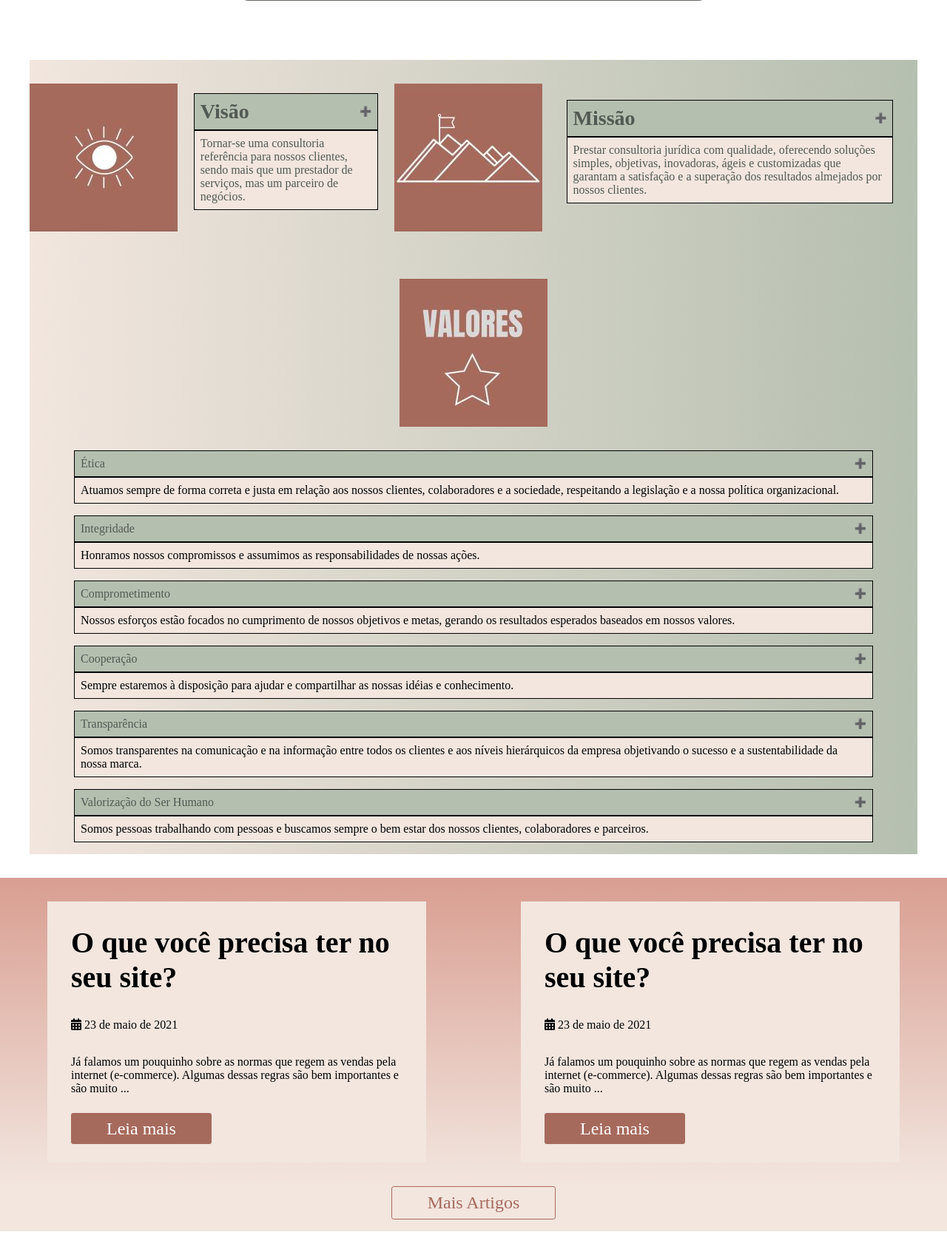
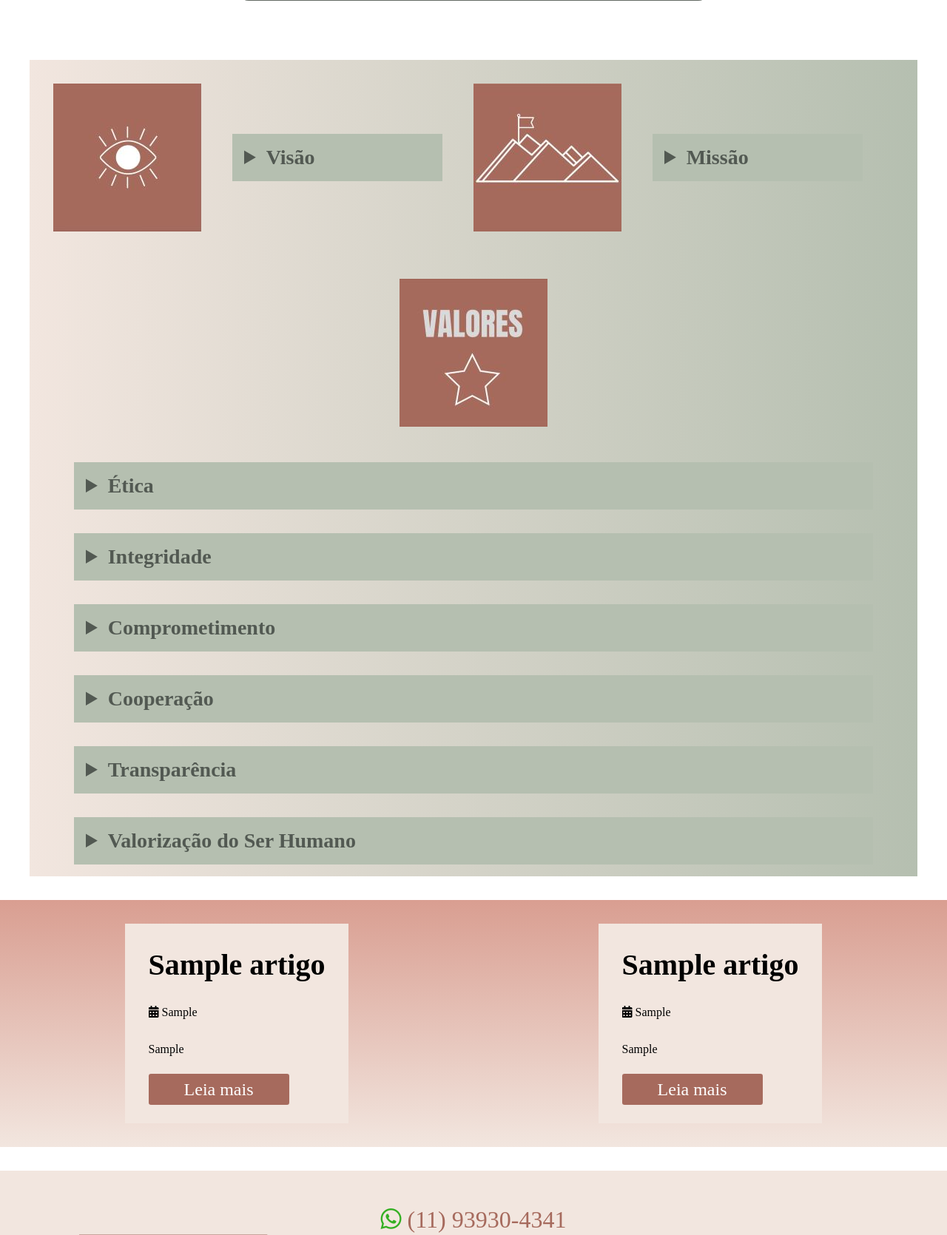
Before and after one commit to rscimc/carol, a PHP site: page / in a window 1280 px wide. Shown: the part 1954-3624 px from the top of the page at 74% size. Run offline with PHP 8.4, Linux system fonts and the light colour scheme; tables that the repository leaves empty or names only in its code hold one stand-in row (values such as "Sample post"); a stand-in replaces the project's code that opens the database connection; some libraries are stand-ins or nearby versions.

Commit message:
feat: accordion

```diff
--- /dev/null
+++ b/accordion.php
@@ -0,0 +1,94 @@
+<section id="who" class="inc container">
+  <div class="inc-item">
+    <img src="./assets/images/olho200x200.jpeg" />
+
+    <details>
+        <summary>Visão </summary>
+        <ul>
+            <li>
+                Tornar-se uma consultoria referência para nossos clientes, sendo mais
+                que um prestador de serviços, mas um parceiro de negócios.
+            </li>
+        </ul>
+    </details>
+
+    <img src="./assets/images/montanha200x200.jpeg" />
+
+    <details>
+        <summary>Missão</summary>
+        <ul>
+            <li>
+                Prestar consultoria jurídica com qualidade, oferecendo soluções
+                simples, objetivas, inovadoras, ágeis e customizadas que garantam a
+                satisfação e a superação dos resultados almejados por nossos clientes.
+            </li>
+        </ul>
+    </details>
+
+</section>
+
+<section class="inc-botton container">
+  <img src="./assets/images/valores-estrela200x200.jpeg" />
+  <details>
+    <summary>Ética</summary>
+    <ul>
+        <li>
+            Atuamos sempre de forma correta e justa em relação aos nossos
+            clientes, colaboradores e a sociedade, respeitando a legislação e a
+            nossa política organizacional.
+        </li>
+    </ul>
+  </details>
+
+
+  <details>
+    <summary>Integridade</summary>
+    <ul>
+        <li>
+        Honramos nossos compromissos e assumimos as responsabilidades de
+        nossas ações.
+        </li>
+    </ul>
+  </details>
+
+  <details>
+    <summary>Comprometimento</summary>
+    <ul>
+        <li>
+          Nossos esforços estão focados no cumprimento de nossos objetivos e
+          metas, gerando os resultados esperados baseados em nossos valores.
+        </li>
+    </ul>
+  </details>
+
+  <details>
+    <summary>Cooperação</summary>
+    <ul>
+      <li>
+        Sempre estaremos à disposição para ajudar e compartilhar as nossas
+        idéias e conhecimento.
+      </li>
+    </ul>
+  </details>
+
+  <details>
+    <summary>Transparência</summary>
+    <ul>
+      <li>
+      Somos transparentes na comunicação e na informação entre todos os
+      clientes e aos níveis hierárquicos da empresa objetivando o sucesso
+      e a sustentabilidade da nossa marca.
+      </li>
+    </ul>
+  </details>
+
+  <details>
+    <summary>Valorização do Ser Humano</summary>
+    <ul>
+      <li>
+          Somos pessoas trabalhando com pessoas e buscamos sempre o bem estar
+          dos nossos clientes, colaboradores e parceiros.
+      </li>
+    </ul>
+  </details>
+</section>
--- a/admin/admin_consulta_page.php
+++ b/admin/admin_consulta_page.php
@@ -14,6 +14,7 @@ if($id) {
     }
 }
 
+
 ?>
 
 <div class="container" style="display:flex;flex-direction:column;margin:auto;text-align:center;">
--- a/articles.php
+++ b/articles.php
@@ -1,25 +1,35 @@
+<?php
+require('./admin/config.php');
+
+$sql = $pdo->query('SELECT * FROM artigos');
+$artigos = [];
+
+if ($sql->rowCount() > 0) {
+    $artigos = $sql->fetchAll(PDO::FETCH_ASSOC);
+}
+
+$random = rand(0, $sql->rowCount()-1);
+$random2 = rand(0, $sql->rowCount()-1);
+
+?>
+
 <section id="articles" class="mini-articles">
     <div class="articles">
-        <h2>O que você precisa ter no seu site?</h2>
-        <p><i class="fas fa-calendar-alt"></i> 23 de maio de 2021</p>
-        <p>
-            Já falamos um pouquinho sobre as normas que regem as vendas pela
-            internet (e-commerce). Algumas dessas regras são bem importantes e são
-            muito ...
-        </p>
-        <a href="" class="read">Leia mais</a>
+        <div>
+            <h2><?php echo $artigos[$random]['titulo'];?></h2>
+            <p><i class="fas fa-calendar-alt"></i> <?php echo $artigos[$random]['data'];?></p>
+            <p> <?php echo $artigos[$random]['artigo'];?></p>
+        </div>
+        <div>
+            <a href="./article_single.php?id=<?php echo $artigos[$random]['id'];?>" class="read" target="_blank">Leia mais</a>
+        </div>
     </div>
     <div class="articles">
-        <h2>O que você precisa ter no seu site?</h2>
-        <p><i class="fas fa-calendar-alt"></i> 23 de maio de 2021</p>
-        <p>
-            Já falamos um pouquinho sobre as normas que regem as vendas pela
-            internet (e-commerce). Algumas dessas regras são bem importantes e são
-            muito ...
-        </p>
-        <a href="./article_unique.php" class="read">Leia mais</a>
+        <h2><?php echo $artigos[$random2]['titulo'];?></h2>
+        <p><i class="fas fa-calendar-alt"></i> <?php echo $artigos[$random2]['data'];?></p>
+        <p><?php echo $artigos[$random2]['artigo'];?></p>
+        <div>
+            <a href="./article_single.php?id=<?php echo $artigos[$random2]['id'];?>" class="read" target="_blank">Leia mais</a>
+        </div>
     </div>
 </section>
-<div class="more">
-    <a href="" >Mais Artigos</a>
-</div>
--- a/assets/css/styles.css
+++ b/assets/css/styles.css
@@ -212,25 +212,24 @@ header {
 }
 
 .inc-item {
-  margin: 2rem auto;
-  min-width: 40%;
   display: flex;
+  justify-content: space-between;
+  align-items: center;
+  width: 100%;
+  margin: 2rem;
 }
 
-.accordion-row {
-  color: var(--dark);
-  cursor: pointer;
-  margin: auto;
-  display: flex;
-  flex-direction: column;
-  justify-content: space-between;
-  align-items: center;
-  padding: 0.5rem;
+.inc-item details {
+  width: 25%;
+  margin: 1rem auto;
+  background-color: var(--mid);
+  padding: 1rem;
 }
 
-.inc-item div a {
+summary {
   font-size: 1.75rem;
   font-weight: bold;
+  color: var(--dark);
 }
 
 .inc-botton {
@@ -244,86 +243,33 @@ header {
   margin: 2rem auto;
 }
 
-.accordion {
-  color: var(--dark);
+.inc-botton details {
+  width: 90%;
+  margin: 1rem auto;
   background-color: var(--mid);
-  cursor: pointer;
-  margin: 0rem auto 1rem;
-  border: solid 1px var(--black);
-  display: flex;
-  justify-content: space-between;
-  align-items: center;
-  min-width: 90%;
-  padding: 0.5rem;
+  padding: 1rem;
 }
 
-.accordion-info {
-  width: 90%;
-  margin: -1rem auto 1rem auto;
-  padding: 0.5rem;
+details ul {
   background-color: var(--light);
-  border: solid 1px var(--black);
-  /*display: none;
-  overflow: hidden;
-  transition: max-height 0.2s ease-out;
-  max-height: 0;*/
+  padding: 1rem;
 }
-
-.accordion:after {
-  content: "\02795"; /* Unicode character for "plus" sign (+) */
-  font-size: 13px;
-  color: var(--dark);
-  float: right;
-  margin-left: 5px;
-}
-/*
-.active:after {
-  content: "\2796";  Unicode character for "minus" sign (-)
-}
-/* Style the buttons that are used to open and close the accordion panel
-.accordion2 {
-  margin: auto;
-  background-color: #eee;
-  color: #444;
-  cursor: pointer;
-  padding: 18px;
-  width: 90%;
-  text-align: left;
-  border: none;
-  outline: none;
-  transition: 0.4s;
-}
-*/
-
-/* Add a background color to the button if it is clicked on (add the .active class with JS), and when you move the mouse over it (hover)
-.active,
-.accordion2:hover {
-  background-color: #ccc;
-}
-*/
-
-/* Style the accordion panel. Note: hidden by default
-.panel {
-  padding: 0 18px;
-  background-color: white;
-  max-height: 0;
-  overflow: hidden;
-  transition: max-height 0.2s ease-out;
-}
-*/
 
 /* Articles */
 .mini-articles {
   background-image: linear-gradient(180deg, var(--mid2), var(--light));
   display: flex;
   margin-top: 2rem;
+  margin-bottom: 2rem;
 }
 
 .articles {
   background-color: var(--light);
-  max-width: 40%;
+  max-width: 40vw;
   margin: 2rem auto;
   padding: 2rem;
+  max-height: 70vh;
+  overflow: hidden;
 }
 
 .articles h2 {
@@ -332,6 +278,9 @@ header {
 
 .articles p {
   margin: 2rem 0rem;
+  overflow: hidden;
+  white-space: nowrap;
+  text-overflow: ellipsis;
 }
 
 .articles a {
@@ -340,23 +289,6 @@ header {
   font-size: 1.5rem;
   padding: 0.5rem 3rem;
   border-radius: 0.2rem;
-}
-
-.more {
-  background-color: var(--light);
-  display: flex;
-  justify-content: center;
-  margin-bottom: 2rem;
-}
-
-.more a {
-  color: var(--dark2);
-  background-color: var(--light);
-  font-size: 1.5rem;
-  padding: 0.5rem 3rem;
-  border-radius: 0.2rem;
-  border: solid 1px var(--dark2);
-  margin-bottom: 1rem;
 }
 
 /*Footer*/
--- a/assets/js/scripts.js
+++ b/assets/js/scripts.js
@@ -0,0 +1,20 @@
+//Scroll
+const scroll = document.querySelector("#top");
+
+function up() {
+  window.scrollTo({
+    top: 0,
+    behavior: "smooth",
+  });
+}
+
+function show() {
+  if (window.scrollY <= 100) {
+    scroll.style.display = "none";
+  } else {
+    scroll.style.display = "block";
+  }
+}
+
+scroll.addEventListener("click", up);
+window.addEventListener("scroll", show);
--- a/footer.php
+++ b/footer.php
@@ -1,11 +1,11 @@
-    <div id="top"><i class="fas fa-angle-double-up fa-2x"></i></div>
-    <div id="whatsappFixed"><i class="fab fa-whatsapp fa-3x"></i></div>
+    <a id="top" onclick=toTop()><i class="fas fa-angle-double-up fa-2x"></i></a>
+    <a href="https://wa.me/5511939304341?text=Olá!%20Como%20podemos%20te%20ajudar?" id="whatsappFixed" target="_blank"><i class="fab fa-whatsapp fa-3x"></i></a>
     <footer>
       <div class="footer-item">
         <img src="./assets/images/Logotipo Carol.png" />
       </div>
       <div class="footer-item">
-        <a class="whats" href=""><i class="fab fa-whatsapp zap"></i> (11) 93930-4341</a>
+        <a href="https://wa.me/5511939304341?text=Olá!%20Como%20podemos%20te%20ajudar?" class="whats" target="_blank"><i class="fab fa-whatsapp zap"></i> (11) 93930-4341</a>
         <h2>2021 Consultoria Jurídica</h2>
         <h3>Caroline Gonçalves</h3>
         <p>Produzido por <a class="dev" href="">Ricardo Campos</a></p>
@@ -15,6 +15,5 @@
         <a href="https://www.instagram.com/carolcpgoncalves/"><i class="fab fa-instagram-square fa-2x color"></i></a>
       </div>
     </footer>
-    <script src="./assets/js/scripts.js"></script>
   </body>
 </html>
--- a/header.php
+++ b/header.php
@@ -12,6 +12,7 @@
       src="https://kit.fontawesome.com/977a9179f9.js"
       crossorigin="anonymous"
     ></script>
+    <script src="./assets/js/scripts.js" defer></script>
   </head>
   <body>
     <header>
@@ -21,12 +22,12 @@
             ><img src="./assets/images/Logotipo Carol 172x100.png"
           /></a>
         </div>
-        <div class="header-right">
+        <div id="navBar" class="header-right">
           <ul>
             <li><a href="./index.php#about">Sobre mim</a></li>
             <li><a href="index.php#services">Serviços</a></li>
             <li><a href="./index.php#who">Quem Somos</a></li>
-            <li><a href="./articles_page.php">Artigos</a></li>
+            <li><a href="./index.php#articles">Artigos</a></li>
             <li><a href="./contato.php">Contato</a></li>
           </ul>
         </div>
--- a/index.php
+++ b/index.php
@@ -3,7 +3,7 @@
   require('./banner.php');
   require('./services.php');
   require('./about.php');
-  require('./who.php');
+  require('./accordion.php');
   require('./articles.php');
   require('./footer.php');
 ?>
--- a/who.php
+++ /dev/null
@@ -1,98 +0,0 @@
-<section id="who" class="inc container">
-  <div class="inc-item">
-    <img src="./assets/images/olho200x200.jpeg" />
-    <div class="accordion-row">
-        <div class="accordion">
-            <a class="accordion-short">Visão </a>
-        </div>
-        <div class="accordion-info">
-            <p>
-            Tornar-se uma consultoria referência para nossos clientes, sendo mais
-            que um prestador de serviços, mas um parceiro de negócios.
-            </p>
-        </div>
-    </div>
-  </div>
-
-  <div class="inc-item">
-    <img src="./assets/images/montanha200x200.jpeg" />
-    <div class="accordion-row">
-        <div class="accordion">
-            <a class="accordion-short">Missão</a>
-        </div>
-        <div class="accordion-info">
-            <p>
-                Prestar consultoria jurídica com qualidade, oferecendo soluções
-                simples, objetivas, inovadoras, ágeis e customizadas que garantam a
-                satisfação e a superação dos resultados almejados por nossos clientes.
-            </p>
-        </div>
-    </div>
-
-</section>
-
-<section class="inc-botton container">
-  <img src="./assets/images/valores-estrela200x200.jpeg" />
-  <div class="accordion">
-    <a class="accordion-long">Ética</a>
-  </div>
-  <div class="accordion-info">
-    <p>
-      Atuamos sempre de forma correta e justa em relação aos nossos
-      clientes, colaboradores e a sociedade, respeitando a legislação e a
-      nossa política organizacional.
-    </p>
-  </div>
-
-
-  <div class="accordion">
-    <a class="accordion-long">Integridade</a>
-  </div>
-  <div class="accordion-info">
-    <p>
-      Honramos nossos compromissos e assumimos as responsabilidades de
-      nossas ações.
-    </p>
-  </div>
-
-  <div class="accordion">
-      <a class="accordion-long">Comprometimento</a>
-  </div>
-  <div class="accordion-info">
-    <p>
-      Nossos esforços estão focados no cumprimento de nossos objetivos e
-      metas, gerando os resultados esperados baseados em nossos valores.
-    </p>
-  </div>
-
-  <div class="accordion">
-    <a class="accordion-long">Cooperação</a>
-  </div>
-  <div class="accordion-info">
-    <p>
-      Sempre estaremos à disposição para ajudar e compartilhar as nossas
-      idéias e conhecimento.
-    </p>
-  </div>
-
-  <div class="accordion">
-    <a class="accordion-long">Transparência</a>
-  </div>
-  <div class="accordion-info">
-    <p>
-      Somos transparentes na comunicação e na informação entre todos os
-      clientes e aos níveis hierárquicos da empresa objetivando o sucesso
-      e a sustentabilidade da nossa marca.
-    </p>
-  </div>
-
-  <div class="accordion">
-    <a class="accordion-long">Valorização do Ser Humano</a>
-  </div>
-  <div class="accordion-info">
-    <p>
-      Somos pessoas trabalhando com pessoas e buscamos sempre o bem estar
-      dos nossos clientes, colaboradores e parceiros.
-    </p>
-  </div>
-</section>
```
Also changed, not shown: other parts of assets/css/styles.css (+35 -1 lines), admin/admin_header.php (+11 -1 lines), admin/admin_sair.php (added, +8 -0 lines), admin/index.php (+7 -1 lines), admin/login.php (added, +30 -0 lines), article_single.php (+49 -9 lines), admin/admin_criar.php (renamed from admin/admin_article.php).
